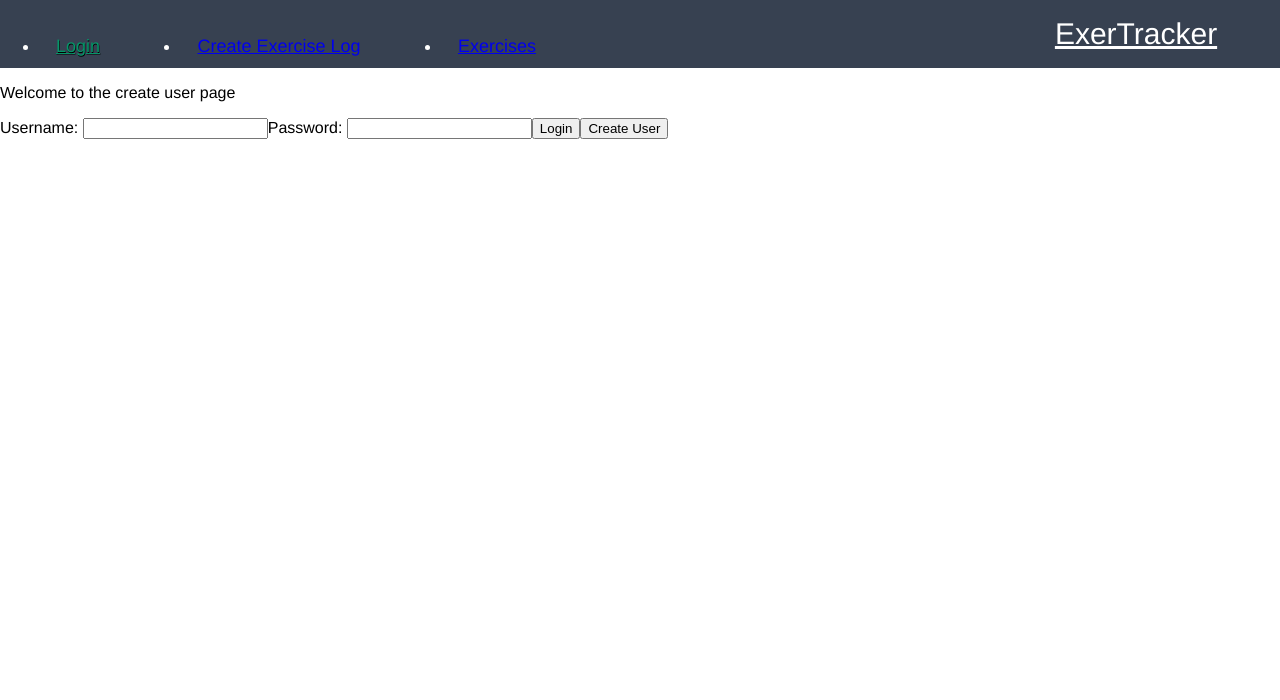
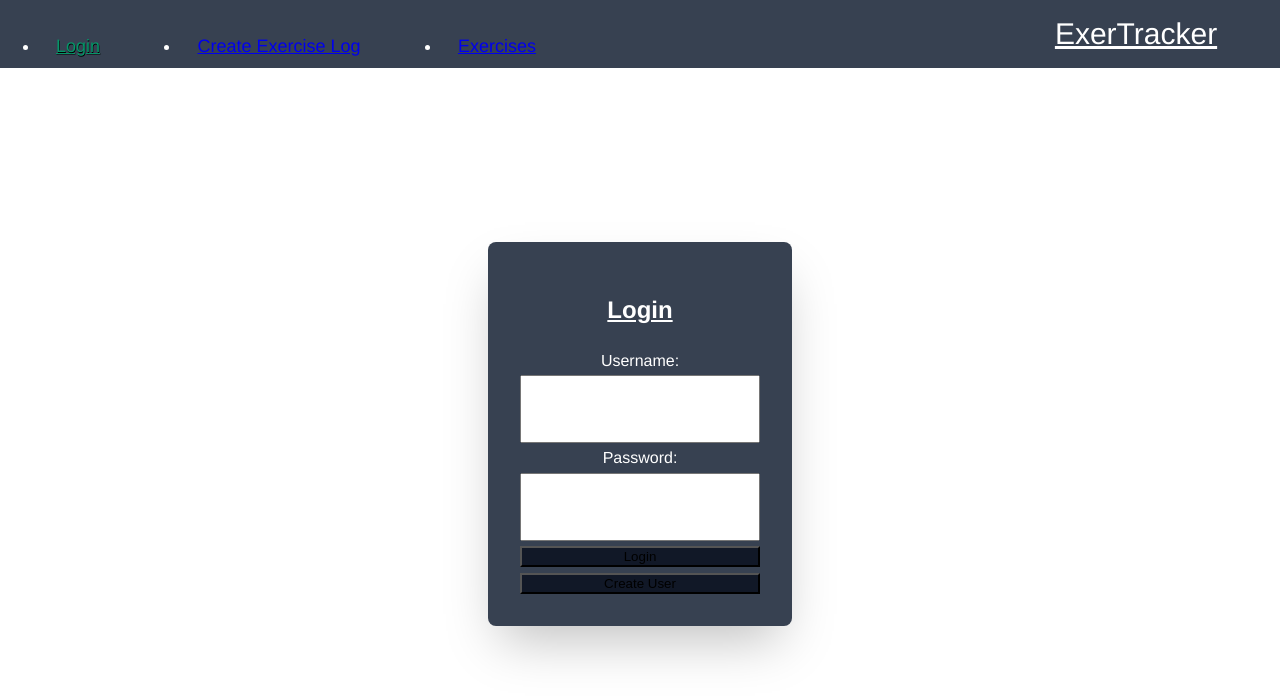
Before and after one commit to Wiegand92/exercise-tracker, a React app: page /user in a window 1280 px wide. Shown: the top 700 px of the page. Built offline with nearby package versions, Linux system fonts and the light colour scheme.

Commit message:
add LoginForm styles

```diff
--- a/src/components/LoginForm.jsx
+++ b/src/components/LoginForm.jsx
@@ -42,15 +42,16 @@ const LoginForm = () => {
   };
 
   return (
-    <div className="create-user">
-      <p>Welcome to the create user page</p>
-      <form onSubmit={handleLogin}>
+    <form className="login-form" onSubmit={handleLogin}>
+      <h2>Login</h2>
       Username:{' '}
       <input
         type="text"
         value={username}
         onChange={e => setUserame(e.target.value)}
         name="username"
+        autoComplete="off"
+        required
       />
       Password:{' '}
       <input
@@ -58,11 +59,11 @@ const LoginForm = () => {
         value={password}
         onChange={e => setPassword(e.target.value)}
         name="password"
+        required
       />
       <input type="submit" value="Login" />
       <button onClick={handleCreate}>Create User</button>
     </form>
-    </div>
   );
 };
 
--- /dev/null
+++ b/src/styles/components/_login-form.scss
@@ -0,0 +1,27 @@
+.login-form {
+  @apply flex flex-col justify-between text-center;
+  @apply h-80 w-60 m-auto p-8;
+  @apply bg-gray-700 text-white rounded-lg shadow-2xl;
+
+  h2 {
+    @apply text-2xl underline;
+  }
+
+  input[type='text'],
+  input[type='password'] {
+    @apply p-4 h-8;
+    @apply text-black text-center;
+
+    &:focus {
+      @apply border-collapse;
+    }
+  }
+
+  input[type='submit'],
+  button {
+    @apply bg-gray-900 transition-colors duration-300;
+    &:hover {
+      @apply bg-green-500 cursor-pointer;
+    }
+  }
+}
--- a/src/styles/style.scss
+++ b/src/styles/style.scss
@@ -4,3 +4,4 @@
 @use './components/navbar';
 @use './components/exercise-list';
 @use './components/exercise-form';
+@use './components/login-form';
```
Lines whose indentation alone changed are shown as unchanged.
